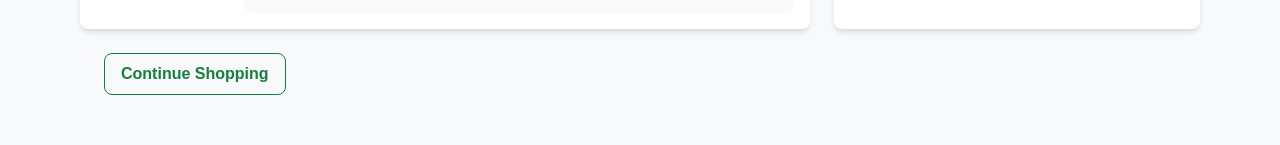
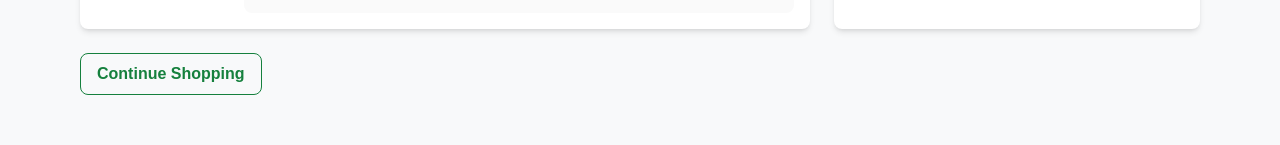
Before and after one commit to tamara123x/Stage2, a React (Create React App) app: page /cart in a window 1280 px wide. Shown: the part 761-906 px from the top of the page. Built offline with nearby package versions, Linux system fonts and the light colour scheme.

Commit message:
Update Cart.jsx

```diff
--- a/src/Routes/Cart.jsx
+++ b/src/Routes/Cart.jsx
@@ -1,4 +1,3 @@
-// Cart.js
 import { Link } from 'react-router-dom';
 import React from 'react';
 import Sub from '../Images/Sub.svg';
@@ -20,8 +19,8 @@ const products = [
 const Cart = () => {
   return (
     <>
-    <Navbar/>
-    <div className="p-20">
+      <Navbar />
+      <div className="p-4 md:p-20">
         <div className="flex items-center gap-4 mb-8">
           <h1 className="text-3xl font-bold">CART</h1>
           <h3 className="text-xl font-semibold">All items (3)</h3>
@@ -65,15 +64,18 @@ const Cart = () => {
               <span>TOTAL:</span>
               <span>₦2,114,000.00</span>
             </div>
-        <Link to= '/CheckoutPage'>
+            <Link to="/CheckoutPage">
               <button className="bg-green-600 hover:bg-green-700 text-white rounded-lg w-full py-3">Proceed to Checkout</button>
             </Link>
           </div>
         </div>
-
-      <button className="mt-6 ml-6 py-2 px-4 text-green-700 font-bold border border-green-700 rounded-lg hover:bg-green-100">Continue Shopping</button>
+        <Link to="/">
+          <button className="mt-6 py-2 px-4 text-green-700 font-bold border border-green-700 rounded-lg hover:bg-green-100">
+            <b>Continue Shopping</b>
+          </button>
+        </Link>
       </div>
-    <Footer/>
+      <Footer />
     </>
   );
 };
```
Lines whose indentation alone changed are shown as unchanged.
